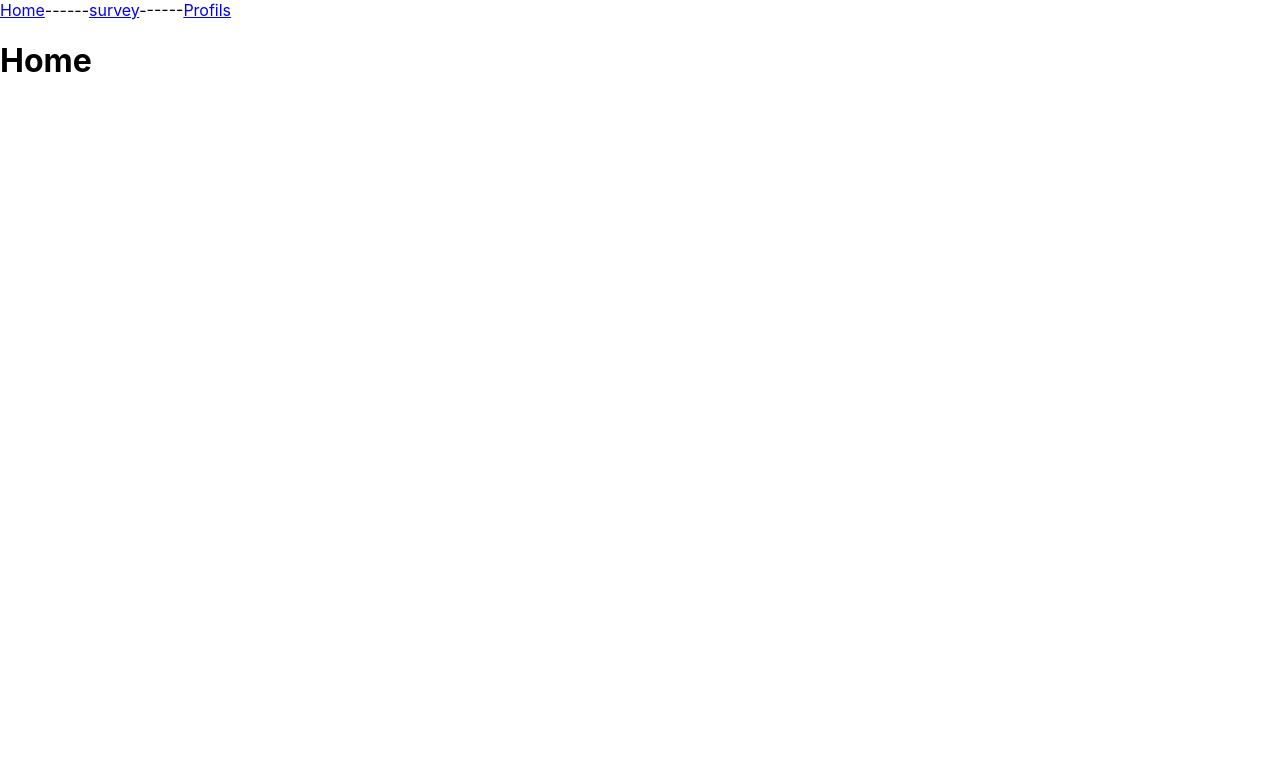
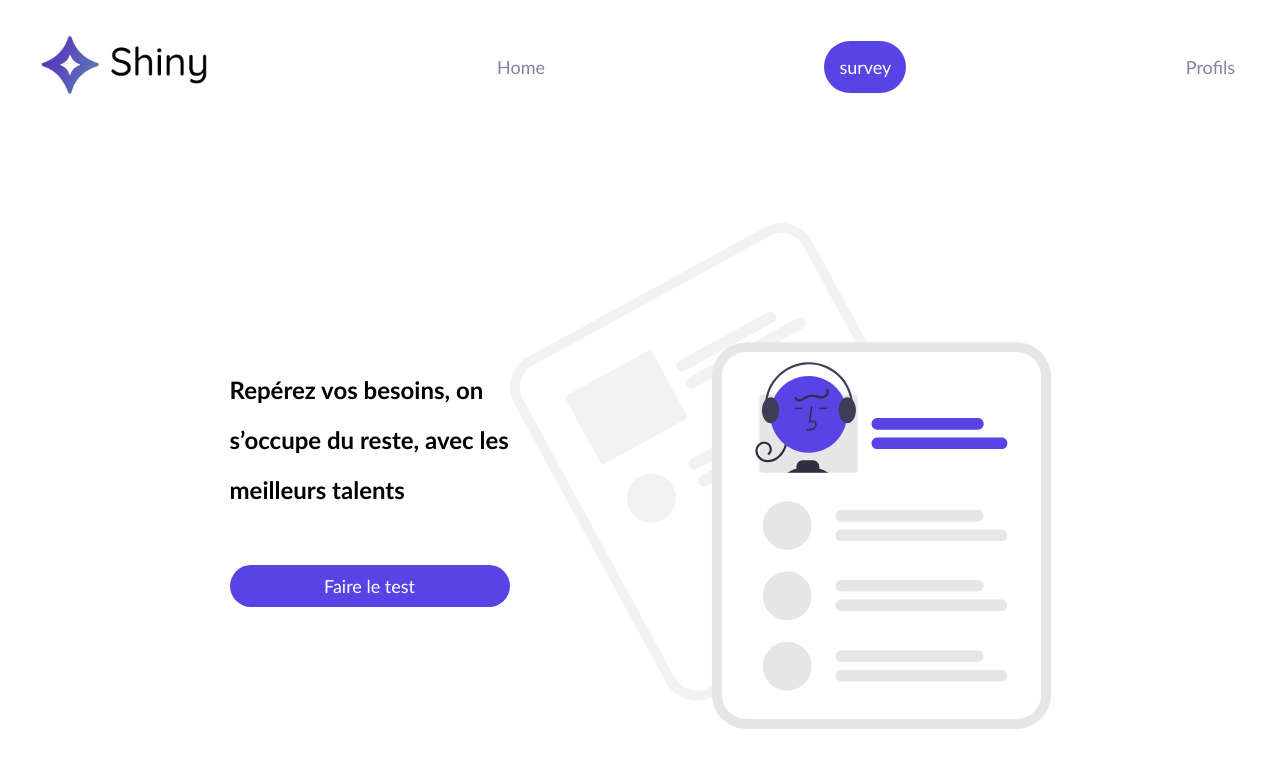
Before and after one commit to pabidiedhiou/PABI-AGENCY, a React (Create React App) app: page / in a window 1280 px wide. Shown: the top 768 px of the page. Built offline with nearby package versions, Linux system fonts and the light colour scheme.

Commit message:
Jusqu'à Scoppez votre CSS avec styled components

```diff
--- a/src/App.js
+++ b/src/App.js
@@ -1,14 +1,22 @@
 import './App.css'
 import { Route, Routes } from 'react-router-dom'
-import Home from './pages/Home/index'
+import Home from './pages/Home/Home'
 import Survey from './pages/Survey/Survey'
-import Header from './components/header/index'
+import Header from './components/header/Header'
 import Error from './components/Error/Error'
 import Results from './pages/Results/Results'
 import Freelances from './pages/Freelances/Freelances'
+import { createGlobalStyle } from 'styled-components'
+
+const GlobalStyle = createGlobalStyle`
+  div{
+    font-family: 'Trebuchet MS', Helvetica, sans-serif;
+  }
+`
 export default function App() {
   return (
     <>
+      <GlobalStyle />
       <Header />
       <Routes>
         <Route path="/" element={<Home />} />
--- /dev/null
+++ b/src/Utils/Style/Atoms.js
@@ -0,0 +1,16 @@
+import { NavLink } from 'react-router-dom'
+import styled from 'styled-components'
+import Colors from './Colors'
+
+export const StyledNavLink = styled(NavLink)`
+  padding: 10px 15px;
+  color: #8186a0;
+  text-decoration: none;
+  font-size: 18px;
+  text-align: center;
+  ${(props) =>
+    props.$isFullLink &&
+    `color: white;
+    border-radius: 30px;
+    background-color: ${Colors.primary};`}
+`
--- /dev/null
+++ b/src/Utils/Style/Colors.js
@@ -0,0 +1,7 @@
+const Colors = {
+  primary: '#5843E4',
+  secondary: '#8186A0',
+  backgroundLight: '#F9F9FC',
+}
+
+export default Colors
--- a/src/components/Card/Card.js
+++ b/src/components/Card/Card.js
@@ -1,15 +1,42 @@
 import PropTypes from 'prop-types'
 import ProfilParDefaut from '../../assets/logo.PNG'
+import styled from 'styled-components'
+import Colors from '../../Utils/Style/Colors'
+
+const CardLabel = styled.span`
+  color: #5843e4;
+  font-size: 22px;
+  font-weight: bold;
+`
+const CardImage = styled.img`
+  height: 80px;
+  width: 80px;
+  border-radius: 50%;
+`
+const CardWrapper = styled.div`
+  display: flex;
+  flex-direction: column;
+  padding: 15px;
+  background-color: ${Colors.backgroundLight};
+  border-radius: 30px;
+  width: 350px;
+  transition: 200ms;
+  &:hover {
+    cursor: pointer;
+    box-shadow: 2px 2px 10px #e2e3e9;
+  }
+`
 export default function Card({ label, nom, picture }) {
   return (
-    <div style={{ display: 'flex', flexDirection: 'column', padding: 15 }}>
-      <span>{label}</span>
-      <img src={picture} alt="freelance" height={80} width={80} />
+    <CardWrapper
+      style={{ display: 'flex', flexDirection: 'column', padding: 15 }}
+    >
+      <CardLabel>{label}</CardLabel>
+      <CardImage src={picture} alt="freelance" height={80} width={80} />
       <span>{nom}</span>
-    </div>
+    </CardWrapper>
   )
 }
-
 Card.defaultProps = {
   nom: '',
   label: '',
--- a/src/components/Error/Error.js
+++ b/src/components/Error/Error.js
@@ -1,8 +1,28 @@
-import React from 'react'
+import styled from 'styled-components'
+import Colors from '../../Utils/Style/Colors'
+const ErrorWrapper = styled.div`
+  margin: 30px;
+  display: flex;
+  flex-direction: column;
+  background-color: ${Colors.background};
+  align-items: center;
+`
+
+const ErrorTitle = styled.h1`
+  font-weight: 300;
+`
+
+const ErrorSubtitle = styled.h2`
+  font-weight: 300;
+  color: ${Colors.secondary};
+`
 export default function Error() {
   return (
-    <div>
-      <h1>Désolé !!! Cette page n'existe pas </h1>
-    </div>
+    <ErrorWrapper>
+      <ErrorTitle>Oups...</ErrorTitle>
+      <ErrorSubtitle>
+        Il semblerait que la page que vous cherchez n’existe pas
+      </ErrorSubtitle>
+    </ErrorWrapper>
   )
 }
--- /dev/null
+++ b/src/components/header/Header.js
@@ -0,0 +1,38 @@
+import { NavLink } from 'react-router-dom'
+import styled from 'styled-components'
+import Colors from '../../Utils/Style/Colors'
+import DarkLogo from '../../assets/dark-logo.png'
+//
+const StyledNavLink = styled(NavLink)`
+  padding: 15px;
+  color: #8186a0;
+  text-decoration: none;
+  font-size: 18px;
+  ${(props) =>
+    props.$isFullLink &&
+    `color:white; border-radius:30px; background-color:${Colors.primary}`}
+`
+const DarkLogoStyled = styled.img`
+  height: 70px;
+`
+const NavContainer = styled.nav`
+  padding: 30px;
+  display: flex;
+  justify-content: space-between;
+  align-items: center;
+`
+export default function Header() {
+  return (
+    <NavContainer>
+      <NavLink to="/">
+        <DarkLogoStyled src={DarkLogo} alt="" />
+      </NavLink>
+      <StyledNavLink to="/">Home</StyledNavLink>
+
+      <StyledNavLink to="/survey/7" $isFullLink>
+        survey
+      </StyledNavLink>
+      <StyledNavLink to="/freelances">Profils</StyledNavLink>
+    </NavContainer>
+  )
+}
--- a/src/components/header/index.js
+++ /dev/null
@@ -1,10 +0,0 @@
-import { NavLink } from 'react-router-dom'
-export default function Header() {
-  return (
-    <>
-      <NavLink to="/">Home</NavLink>------
-      <NavLink to="/survey/7">survey</NavLink>------
-      <NavLink to="/freelances">Profils</NavLink>
-    </>
-  )
-}
--- a/src/pages/Freelances/Freelances.js
+++ b/src/pages/Freelances/Freelances.js
@@ -1,5 +1,7 @@
+import styled from 'styled-components'
 import ProfilParDefaut from '../../assets/logo.PNG'
 import Card from '../../components/Card/Card'
+import Colors from '../../Utils/Style/Colors'
 const freelanceProfiles = [
   {
     nom: 'Pabi Diédhiou',
@@ -12,10 +14,34 @@
     picture: ProfilParDefaut,
   },
 ]
+const CardsContainer = styled.div`
+  display: grid;
+  gap: 24px;
+  grid-template-rows: 350px 350px;
+  grid-template-columns: repeat(2, 1fr);
+`
+const PageTitle = styled.h1`
+  font-size: 30px;
+  color: black;
+  text-align: center;
+  padding-bottom: 30px;
+`
+
+const PageSubtitle = styled.h2`
+  font-size: 20px;
+  color: ${Colors.secondary};
+  font-weight: 300;
+  text-align: center;
+  padding-bottom: 30px;
+`
 export default function Freelances() {
   return (
     <div>
-      <h1>Freelances</h1>
+      <PageTitle>Trouvez votre prestataire</PageTitle>
+      <PageSubtitle>
+        Chez Pabisme nous réunissons les meilleurs profils pour vous.
+      </PageSubtitle>
+      <CardsContainer>
         {freelanceProfiles.map((profil, index) => (
           <Card
             key={`${profil.nom}-${index}`}
@@ -24,6 +50,7 @@
             nom={profil.nom}
           />
         ))}
+      </CardsContainer>
     </div>
   )
 }
--- /dev/null
+++ b/src/pages/Home/Home.js
@@ -0,0 +1,55 @@
+import styled from 'styled-components'
+import Colors from '../../Utils/Style/Colors'
+import HomeIllustration from '../../assets/home-illustration.svg'
+import { StyledNavLink } from '../../Utils/Style/Atoms'
+const HomeWrapper = styled.div`
+  display: flex;
+  justify-content: center;
+`
+
+const HomerContainer = styled.div`
+  margin: 30px;
+  background-color: ${Colors.background};
+  padding: 60px 90px;
+  display: flex;
+  flex-direction: row;
+  max-width: 1200px;
+`
+
+const LeftCol = styled.div`
+  display: flex;
+  flex-direction: column;
+  justify-content: center;
+  flex: 1;
+  ${StyledNavLink} {
+    max-width: 250px;
+  }
+`
+const StyledTitle = styled.h2`
+  padding-bottom: 30px;
+  max-width: 280px;
+  line-height: 50px;
+`
+
+const Illustration = styled.img`
+  flex: 1;
+`
+
+export default function Home() {
+  return (
+    <HomeWrapper>
+      <HomerContainer>
+        <LeftCol>
+          <StyledTitle>
+            Repérez vos besoins, on s’occupe du reste, avec les meilleurs
+            talents
+          </StyledTitle>
+          <StyledNavLink to="/survey/1" $isFullLink>
+            Faire le test
+          </StyledNavLink>
+        </LeftCol>
+        <Illustration src={HomeIllustration} />
+      </HomerContainer>
+    </HomeWrapper>
+  )
+}
--- a/src/pages/Home/index.jsx
+++ /dev/null
@@ -1,7 +0,0 @@
-export default function Home() {
-  return (
-    <div>
-      <h1>Home</h1>
-    </div>
-  )
-}
```
Lines whose indentation alone changed are shown as unchanged.
